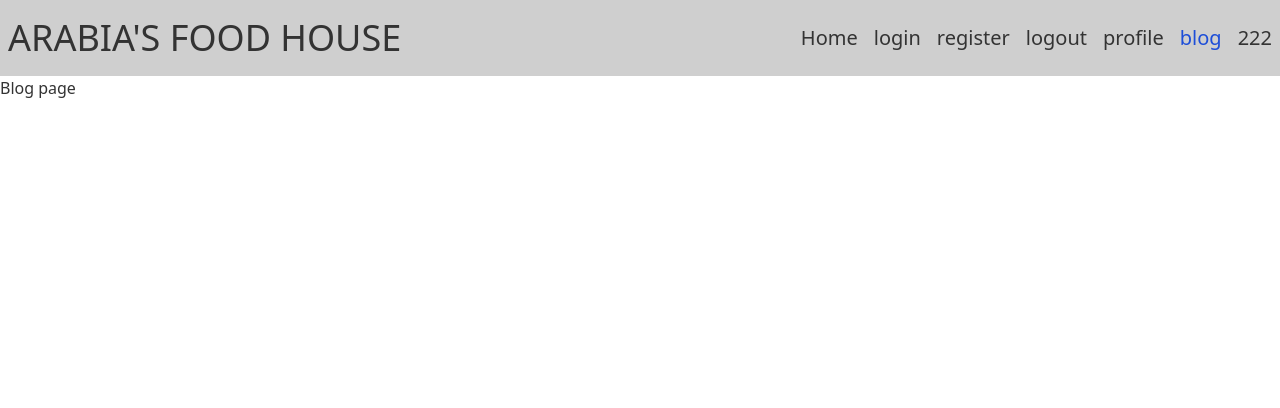
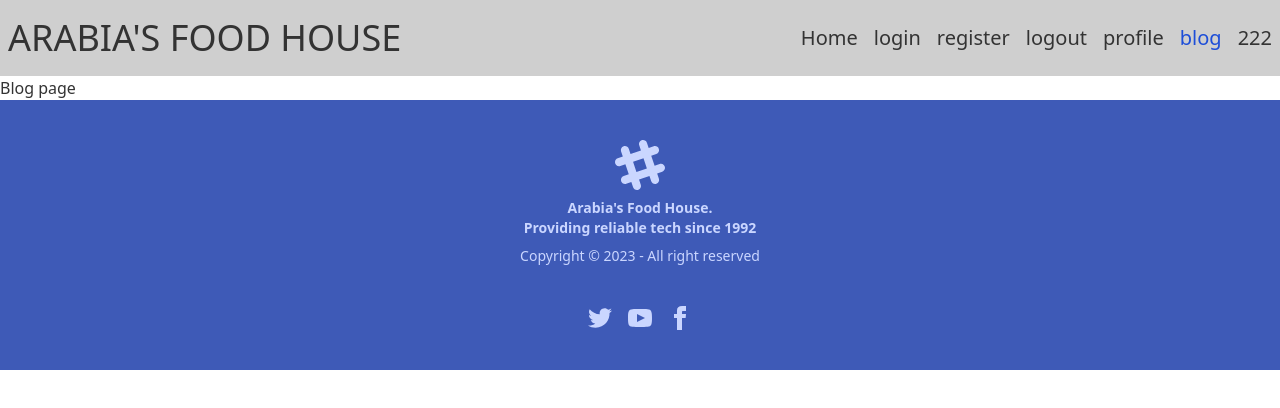
Before and after one commit to abukawsar45/chef_recipe_hunter, a React (Vite) app: page /blog in a window 1280 px wide. Shown: the top 408 px of the page. Built offline with nearby package versions, Linux system fonts and the light colour scheme.

Commit message:
login page handle complete

```diff
--- a/src/AuthProviders/AuthProviders.jsx
+++ b/src/AuthProviders/AuthProviders.jsx
@@ -1,5 +1,5 @@
 import React, { createContext, useState } from 'react';
-import { GoogleAuthProvider, createUserWithEmailAndPassword, getAuth, signInWithPopup } from 'firebase/auth'
+import { GithubAuthProvider, GoogleAuthProvider, createUserWithEmailAndPassword, getAuth, signInWithEmailAndPassword, signInWithPopup } from 'firebase/auth'
 import app from './../firebase/firebase.config';
 
 export const AuthContext = createContext(null);
@@ -17,13 +17,27 @@
   const signUpWithEmail = (email, password) => {
     return createUserWithEmailAndPassword(auth, email, password)
   }
+
+  const loginWithEmailAndPassword = (email, password) => {
+    return signInWithEmailAndPassword(auth, email, password);
+  }
+
+  const githubProvider = new GithubAuthProvider();
+  const signInWithGithub = () => {
+    return signInWithPopup(auth,githubProvider)
+  }
+
+
   const user = {ma:'baba'}
 
   const authInfo = {
     user,
     signUpWithEmail,
     SignInWithGoogle,
-  }
+    signInWithGithub,
+    loginWithEmailAndPassword,
+
+  };
   return (
     <AuthContext.Provider value={authInfo}>
       {children}
--- /dev/null
+++ b/src/components/Footer/Footer.jsx
@@ -0,0 +1,67 @@
+import React from 'react';
+
+const Footer = () => {
+  return (
+    <div>
+      <footer className='footer footer-center p-10 bg-primary text-primary-content'>
+        <div>
+          <svg
+            width='50'
+            height='50'
+            viewBox='0 0 24 24'
+            xmlns='http://www.w3.org/2000/svg'
+            fillRule='evenodd'
+            clipRule='evenodd'
+            className='inline-block fill-current'
+          >
+            <path d='M22.672 15.226l-2.432.811.841 2.515c.33 1.019-.209 2.127-1.23 2.456-1.15.325-2.148-.321-2.463-1.226l-.84-2.518-5.013 1.677.84 2.517c.391 1.203-.434 2.542-1.831 2.542-.88 0-1.601-.564-1.86-1.314l-.842-2.516-2.431.809c-1.135.328-2.145-.317-2.463-1.229-.329-1.018.211-2.127 1.231-2.456l2.432-.809-1.621-4.823-2.432.808c-1.355.384-2.558-.59-2.558-1.839 0-.817.509-1.582 1.327-1.846l2.433-.809-.842-2.515c-.33-1.02.211-2.129 1.232-2.458 1.02-.329 2.13.209 2.461 1.229l.842 2.515 5.011-1.677-.839-2.517c-.403-1.238.484-2.553 1.843-2.553.819 0 1.585.509 1.85 1.326l.841 2.517 2.431-.81c1.02-.33 2.131.211 2.461 1.229.332 1.018-.21 2.126-1.23 2.456l-2.433.809 1.622 4.823 2.433-.809c1.242-.401 2.557.484 2.557 1.838 0 .819-.51 1.583-1.328 1.847m-8.992-6.428l-5.01 1.675 1.619 4.828 5.011-1.674-1.62-4.829z'></path>
+          </svg>
+          <p className='font-bold'>
+            Arabia's Food House. <br />
+            Providing reliable tech since 1992
+          </p>
+          <p>Copyright © 2023 - All right reserved</p>
+        </div>
+        <div>
+          <div className='grid grid-flow-col gap-4'>
+            <a>
+              <svg
+                xmlns='http://www.w3.org/2000/svg'
+                width='24'
+                height='24'
+                viewBox='0 0 24 24'
+                className='fill-current'
+              >
+                <path d='M24 4.557c-.883.392-1.832.656-2.828.775 1.017-.609 1.798-1.574 2.165-2.724-.951.564-2.005.974-3.127 1.195-.897-.957-2.178-1.555-3.594-1.555-3.179 0-5.515 2.966-4.797 6.045-4.091-.205-7.719-2.165-10.148-5.144-1.29 2.213-.669 5.108 1.523 6.574-.806-.026-1.566-.247-2.229-.616-.054 2.281 1.581 4.415 3.949 4.89-.693.188-1.452.232-2.224.084.626 1.956 2.444 3.379 4.6 3.419-2.07 1.623-4.678 2.348-7.29 2.04 2.179 1.397 4.768 2.212 7.548 2.212 9.142 0 14.307-7.721 13.995-14.646.962-.695 1.797-1.562 2.457-2.549z'></path>
+              </svg>
+            </a>
+            <a>
+              <svg
+                xmlns='http://www.w3.org/2000/svg'
+                width='24'
+                height='24'
+                viewBox='0 0 24 24'
+                className='fill-current'
+              >
+                <path d='M19.615 3.184c-3.604-.246-11.631-.245-15.23 0-3.897.266-4.356 2.62-4.385 8.816.029 6.185.484 8.549 4.385 8.816 3.6.245 11.626.246 15.23 0 3.897-.266 4.356-2.62 4.385-8.816-.029-6.185-.484-8.549-4.385-8.816zm-10.615 12.816v-8l8 3.993-8 4.007z'></path>
+              </svg>
+            </a>
+            <a>
+              <svg
+                xmlns='http://www.w3.org/2000/svg'
+                width='24'
+                height='24'
+                viewBox='0 0 24 24'
+                className='fill-current'
+              >
+                <path d='M9 8h-3v4h3v12h5v-12h3.642l.358-4h-4v-1.667c0-.955.192-1.333 1.115-1.333h2.885v-5h-3.808c-3.596 0-5.192 1.583-5.192 4.615v3.385z'></path>
+              </svg>
+            </a>
+          </div>
+        </div>
+      </footer>
+    </div>
+  );
+};
+
+export default Footer;
--- a/src/components/Home/Home.jsx
+++ b/src/components/Home/Home.jsx
@@ -2,8 +2,8 @@
 
 const Home = () => {
   return (
-    <div>
-      <h3>Please Login</h3>
+    <div className='h-72'>
+      <h3>Home page</h3>
     </div>
   );
 };
--- a/src/components/Login/Login.jsx
+++ b/src/components/Login/Login.jsx
@@ -6,7 +6,8 @@
   const [error, setError] = useState('');
   const [success, setSuccess] = useState('');
 
-  const { SignInWithGoogle } = useContext(AuthContext);
+  const { SignInWithGoogle, signInWithGithub, loginWithEmailAndPassword } =
+    useContext(AuthContext);
 
 
   const handleLogin = (event) => {
@@ -14,7 +15,20 @@
     const form = event.target;
     const email = form.email.value;
     const password = form.password.value;
-    console.log(email,password);
+    console.log(email, password);
+    loginWithEmailAndPassword(email,password)
+      .then(result => {
+        const loggedUser = result.user;
+        console.log(loggedUser);
+        setError('');
+        setSuccess('login successfull');
+        form.reset();
+      })
+      .catch(error => {
+        console.log(error.message);
+        setSuccess('');
+        setError(error.message);
+    })
 
   }
   const handleGoogleLogin = () => {
@@ -33,7 +47,18 @@
     })
   }
   const handleGithubLogin = () => {
-    console.log('kdd');
+    signInWithGithub()
+      .then(result => {
+        const loggedUser = result.user;
+        console.log(loggedUser);
+        setError('');
+        setSuccess('Login successful');
+      })
+      .catch(err => {
+        console.log(err.message);
+        setSuccess('');
+        setError(err.message);
+      });
   }
 
   return (
--- a/src/layout/Main.jsx
+++ b/src/layout/Main.jsx
@@ -1,12 +1,14 @@
 import React from 'react';
 import Header from '../components/Header/Header';
 import { Outlet } from 'react-router-dom';
+import Footer from '../components/Footer/Footer';
 
 const Main = () => {
   return (
     <div>
       <Header></Header>
       <Outlet></Outlet>
+      <Footer/>
     </div>
   );
 };
```
